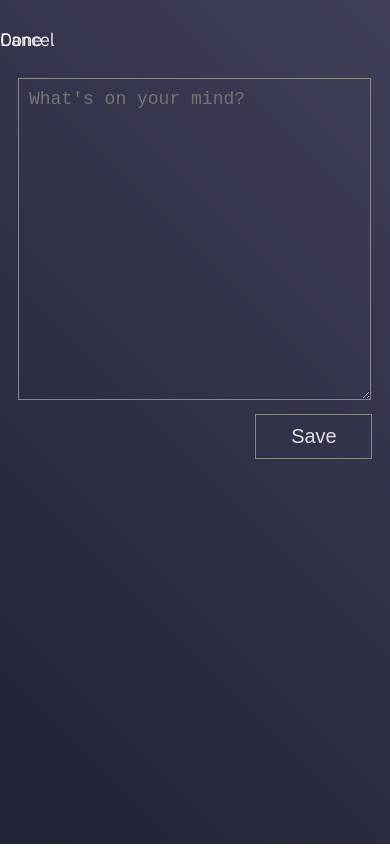
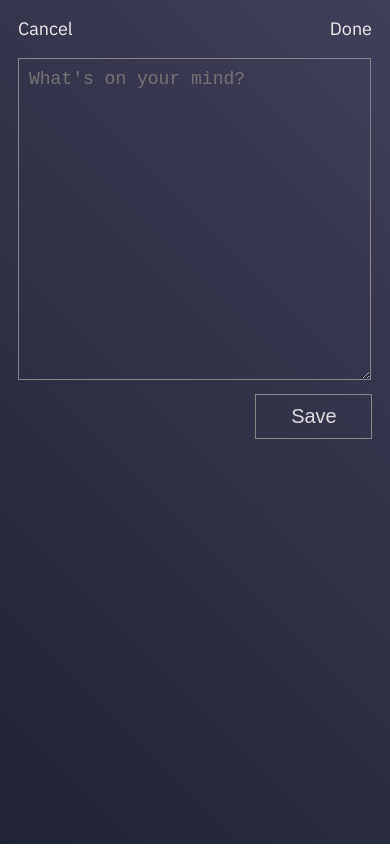
Before and after one commit to krdowns/See-App, a website: page views/createentry.html in a window 390 px wide. Drawn offline with nearby package versions, Linux system fonts and the light colour scheme; files that its build step writes are made by us from their sources; files whose address does not match are found by name.

Commit message:
updating styling

```diff
--- a/public/styles/createentry.css
+++ b/public/styles/createentry.css
@@ -27,9 +27,6 @@
         width: 100%;
         background-color: transparent;
         margin-bottom: 20px;
-    }
-
-    ul {
         color: #eee;
         font-size: 18px;
         font-weight: 200;
@@ -46,11 +43,6 @@
     a {
         text-decoration: none;
         color:inherit;
-    }
-
-    ul:first-child a {
-        position: fixed;
-        left: 0;
     }
 
     .done {
--- a/views/createentry.html
+++ b/views/createentry.html
@@ -13,10 +13,8 @@
 </head>
 <body>
     <nav>
-        <ul>
-            <p><a class="cancel" href="./feed">Cancel</a></p>
-            <p><a href="./history" class="add-btn">Done</a></p>
-        </ul>
+        <p><a class="cancel" href="./feed">Cancel</a></p>
+        <p><a href="./history" class="add-btn">Done</a></p>
     </nav>
     <section>
         <div class="form-container">
```
